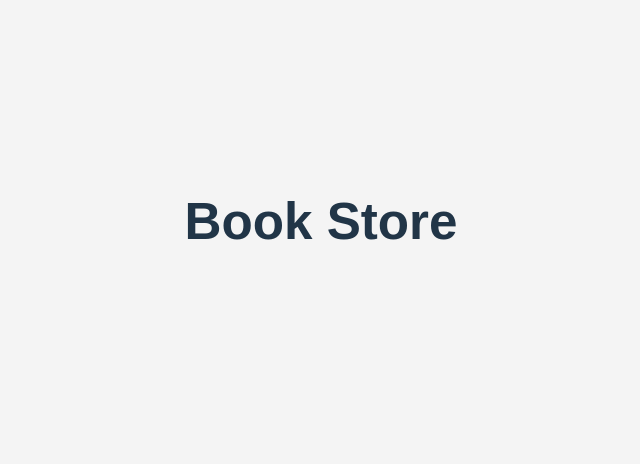
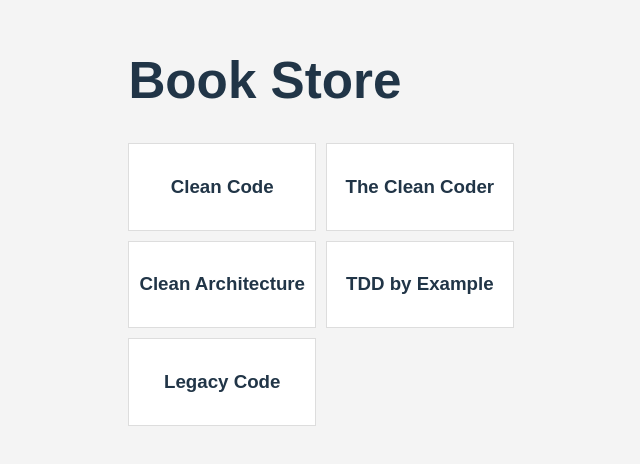
Before and after one commit to ponseham/book_store_kata, a React (Vite) app: page / in a window 1280 px wide. Shown: the part 178-642 px from the top of the page, without its empty margins (319-959 px from the left). Built offline with nearby package versions, Linux system fonts and the light colour scheme.

Commit message:
Shows Book list

```diff
--- a/src/App.jsx
+++ b/src/App.jsx
@@ -1,3 +1,4 @@
+import BookList from "./BookList";
 import "./styles.css";
 
 function App() {
@@ -6,6 +7,9 @@ function App() {
       <header>
         <h1>Book Store</h1>
       </header>
+      <div className="container">
+        <BookList />
+      </div>
     </>
   );
 }
--- /dev/null
+++ b/src/BookList.jsx
@@ -0,0 +1,13 @@
+import { books } from "./books";
+
+export default function BookList() {
+  return (
+    <div className="book-grid">
+      {books.map((book) => (
+        <div className="card" key={book.id}>
+          <h3>{book.title}</h3>
+        </div>
+      ))}
+    </div>
+  );
+}
--- /dev/null
+++ b/src/books.js
@@ -0,0 +1,7 @@
+export const books = [
+  { id: 1, title: "Clean Code" },
+  { id: 2, title: "The Clean Coder" },
+  { id: 3, title: "Clean Architecture" },
+  { id: 4, title: "TDD by Example" },
+  { id: 5, title: "Legacy Code" },
+];
--- a/src/styles.css
+++ b/src/styles.css
@@ -5,3 +5,21 @@ body {
   display: flex;
   justify-content: center;
 }
+container {
+  display: flex;
+  gap: 20px;
+}
+
+.book-grid {
+  flex: 2;
+  display: grid;
+  grid-template-columns: repeat(2, 1fr);
+  gap: 10px;
+}
+
+.card {
+  background: white;
+  padding: 10px;
+  border: 1px solid #ddd;
+  text-align: center;
+}
```
Also changed, not shown: 1 other file (tests, documents, lock files or other folders).
